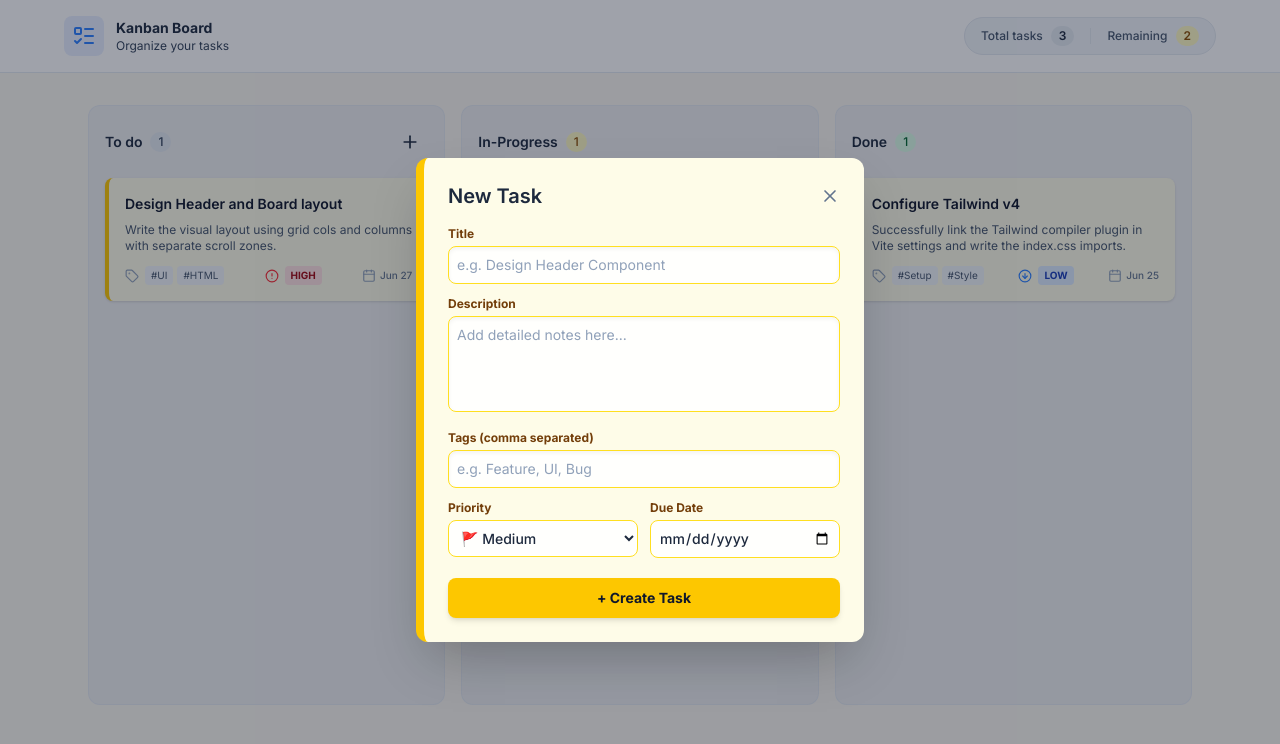
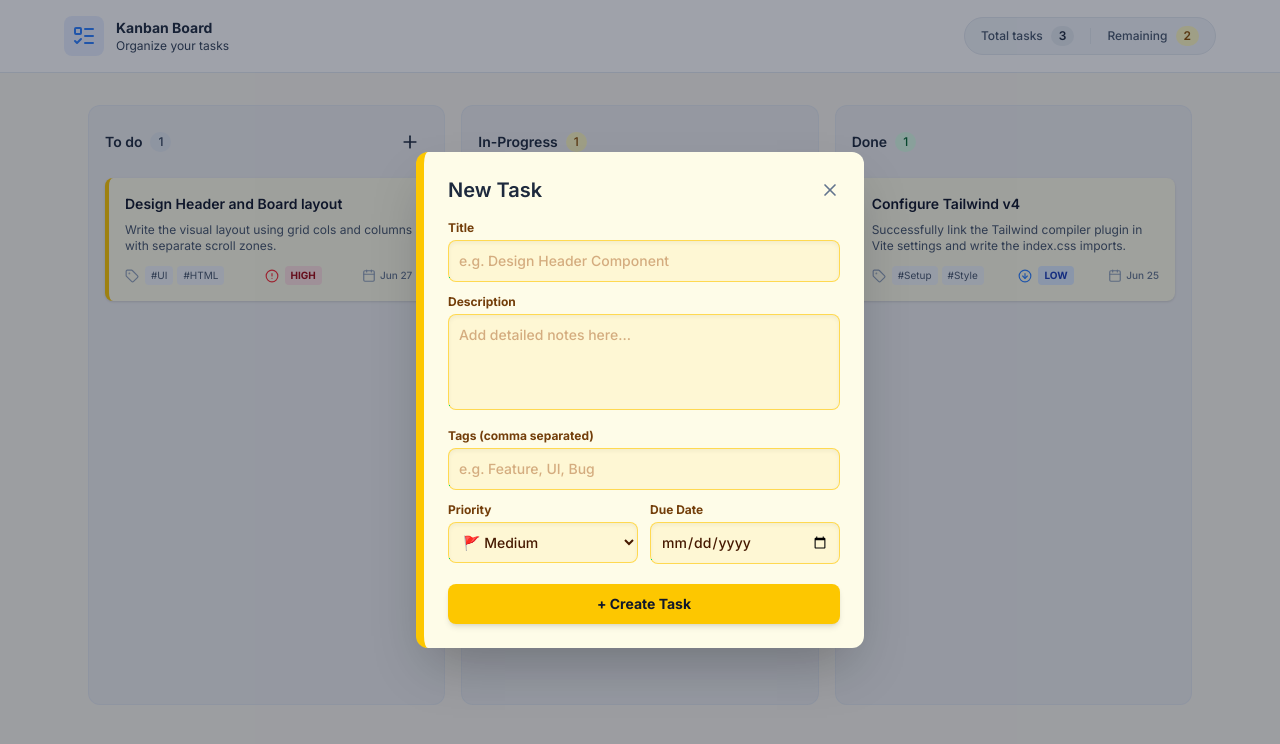
Before and after one commit to amarsinghpatil/Kanban-board, a React (Vite) app: page / in a window 1280 px wide. Both pictures are taken after a click on the button 410 px from the left and 142 px from the top of the page. Shown: the top 744 px of the page. Built offline with nearby package versions, Linux system fonts and the light colour scheme.

Commit message:
style: update modal input backgrounds to match sticky note amber theme

```diff
--- a/src/components/NewTaskModal.jsx
+++ b/src/components/NewTaskModal.jsx
@@ -87,7 +87,7 @@ export default function NewTaskModal({ isOpen, onClose}) {
               value={title}
               onChange={(e) => setTitle(e.target.value)}
               placeholder="e.g. Design Header Component"
-              className="w-full bg-white/90 border border-yellow-300 rounded-lg p-2 text-sm text-slate-800 placeholder-slate-400 focus:outline-none focus:ring-2 focus:ring-yellow-400 focus:border-yellow-400 transition-all shadow-inner"
+              className="w-full bg-amber-100/60 border border-amber-300/80 rounded-lg p-2.5 text-sm text-amber-950 placeholder-amber-800/40 focus:outline-none focus:ring-2 focus:ring-amber-400 focus:border-amber-400 transition-all shadow-inner font-medium"
             />
           </div>
 
@@ -98,7 +98,7 @@ export default function NewTaskModal({ isOpen, onClose}) {
               value={description}
               onChange={(e) => setDescription(e.target.value)}
               placeholder="Add detailed notes here..."
-              className="w-full bg-white/90 border border-yellow-300 rounded-lg p-2 text-sm text-slate-800 placeholder-slate-400 focus:outline-none focus:ring-2 focus:ring-yellow-400 focus:border-yellow-400 h-24 resize-none transition-all shadow-inner"
+              className="w-full bg-amber-100/60 border border-amber-300/80 rounded-lg p-2.5 text-sm text-amber-950 placeholder-amber-800/40 focus:outline-none focus:ring-2 focus:ring-amber-400 focus:border-amber-400 h-24 resize-none transition-all shadow-inner font-medium"
             ></textarea>
           </div>
 
@@ -110,7 +110,7 @@ export default function NewTaskModal({ isOpen, onClose}) {
               value={tags}
               onChange={(e) => setTags(e.target.value)}
               placeholder="e.g. Feature, UI, Bug"
-              className="w-full bg-white/90 border border-yellow-300 rounded-lg p-2 text-sm text-slate-800 placeholder-slate-400 focus:outline-none focus:ring-2 focus:ring-yellow-400 focus:border-yellow-400 transition-all shadow-inner"
+              className="w-full bg-amber-100/60 border border-amber-300/80 rounded-lg p-2.5 text-sm text-amber-950 placeholder-amber-800/40 focus:outline-none focus:ring-2 focus:ring-amber-400 focus:border-amber-400 transition-all shadow-inner font-medium"
             />
           </div>
 
@@ -122,10 +122,10 @@ export default function NewTaskModal({ isOpen, onClose}) {
               <select
                 value={priority}
                 onChange={(e) => setPriority(e.target.value)}
-                className="w-full bg-white/90 border border-yellow-300 rounded-lg p-2 text-sm text-slate-800 font-medium focus:outline-none focus:ring-2 focus:ring-yellow-400 focus:border-yellow-400 transition-all cursor-pointer">
-                <option value="high">🔥 High</option>
-                <option value="medium">🚩 Medium</option>
-                <option value="low">🔹 Low</option>
+                className="w-full bg-amber-100/60 border border-amber-300/80 rounded-lg p-2.5 text-sm text-amber-950 font-medium focus:outline-none focus:ring-2 focus:ring-amber-400 focus:border-amber-400 transition-all cursor-pointer shadow-inner">
+                <option value="high" className="bg-yellow-50 text-slate-800">🔥 High</option>
+                <option value="medium" className="bg-yellow-50 text-slate-800">🚩 Medium</option>
+                <option value="low" className="bg-yellow-50 text-slate-800">🔹 Low</option>
               </select>
             </div>
 
@@ -136,7 +136,7 @@ export default function NewTaskModal({ isOpen, onClose}) {
                 type="date"
                 value={dueDate}
                 onChange={(e) => setDueDate(e.target.value)}
-                className="w-full bg-white/90 border border-yellow-300 rounded-lg p-2 text-sm text-slate-800 font-medium focus:outline-none focus:ring-2 focus:ring-yellow-400 focus:border-yellow-400 transition-all cursor-pointer"
+                className="w-full bg-amber-100/60 border border-amber-300/80 rounded-lg p-2.5 text-sm text-amber-950 font-medium focus:outline-none focus:ring-2 focus:ring-amber-400 focus:border-amber-400 transition-all cursor-pointer shadow-inner"
               />
             </div>
           </div>
```
